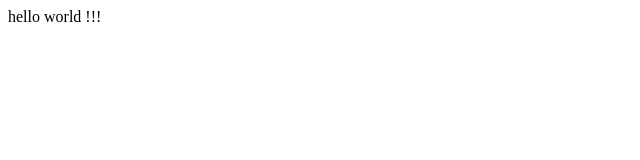
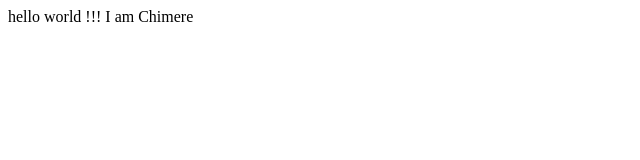
Before and after one commit to Mereson/git-master-class, a plain HTML site: page index.html in a window 1280 px wide. Shown: the whole page, without its empty margins (0-640 px from the left). Drawn offline with Linux system fonts and the light colour scheme.

Commit message:
added name

```diff
--- a/index.html
+++ b/index.html
@@ -7,5 +7,6 @@
 </head>
 <body>
     hello world !!!
+    I am Chimere
 </body>
 </html>
```
